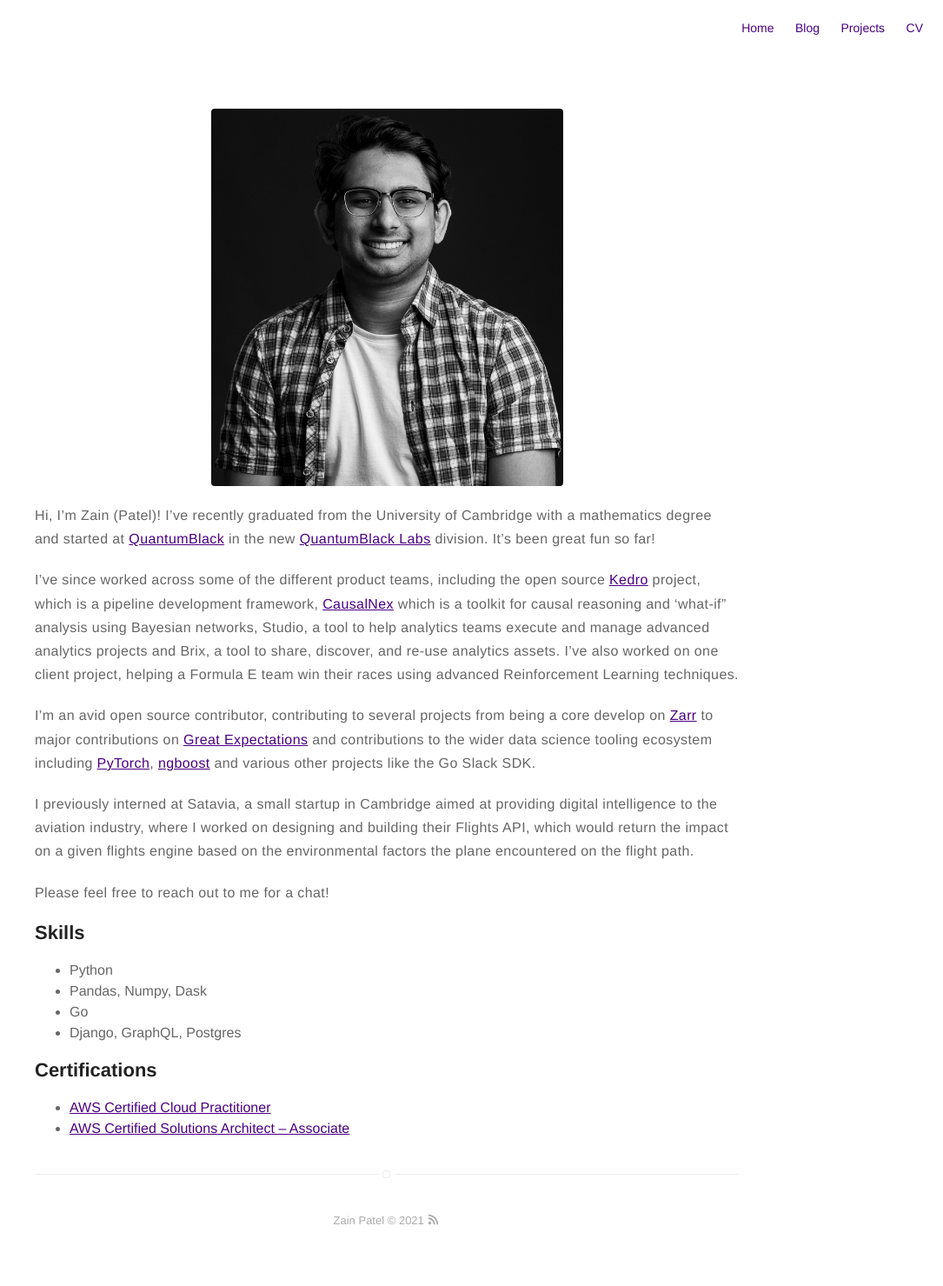
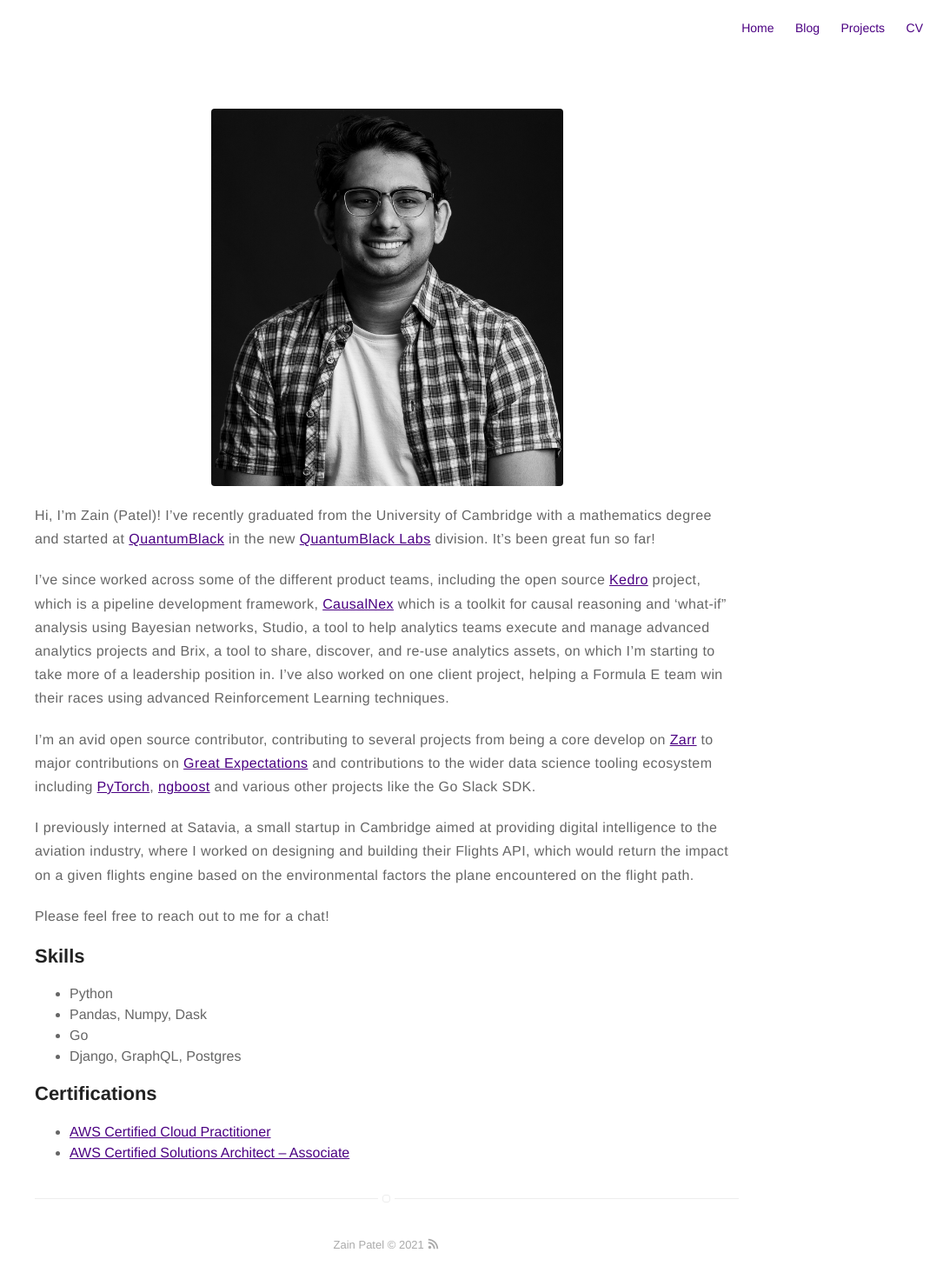
Before and after one commit to mzjp2/blog, a Jekyll site: the page built from about.md, in a window 1280 px wide. Shown: the whole page at 87% size, without its empty margins (195-1280 px from the left). Built offline with Jekyll 4.4.1, drawn with Linux system fonts in a browser that asks for light colours; before the commit the page ends 1451 px from its top, so only the background shows below that.

Commit message:
Update about.md with Brix (#22)

```diff
--- a/about.md
+++ b/about.md
@@ -6,7 +6,7 @@ layout: page
 
 Hi, I'm Zain (Patel)! I've recently graduated from the University of Cambridge with a mathematics degree and started at [QuantumBlack](https://quantumblack.com) in the new [QuantumBlack Labs](https://quantumblack.com/labs) division. It's been great fun so far!
 
-I've since worked across some of the different product teams, including the open source [Kedro](https://github.com/quantumblacklabs/kedro) project, which is a pipeline development framework, [CausalNex](https://github.com/quantumblacklabs/causalnex) which is a toolkit for causal reasoning and 'what-if" analysis using Bayesian networks, Studio, a tool to help analytics teams execute and manage advanced analytics projects and Brix, a tool to share, discover, and re-use analytics assets. I've also worked on one client project, helping a Formula E team win their races using advanced Reinforcement Learning techniques.
+I've since worked across some of the different product teams, including the open source [Kedro](https://github.com/quantumblacklabs/kedro) project, which is a pipeline development framework, [CausalNex](https://github.com/quantumblacklabs/causalnex) which is a toolkit for causal reasoning and 'what-if" analysis using Bayesian networks, Studio, a tool to help analytics teams execute and manage advanced analytics projects and Brix, a tool to share, discover, and re-use analytics assets, on which I'm starting to take more of a leadership position in. I've also worked on one client project, helping a Formula E team win their races using advanced Reinforcement Learning techniques.
 
 I'm an avid open source contributor, contributing to several projects from being a core develop on [Zarr](https://github.com/zarr-developers/zarr-python) to major contributions on [Great Expectations](https://github.com/great-expectations/great_expectations) and contributions to the wider data science tooling ecosystem including [PyTorch](https://pytorch.org), [ngboost](https://github.com/stanfordmlgroup/ngboost) and various other projects like the Go Slack SDK.
 
```
